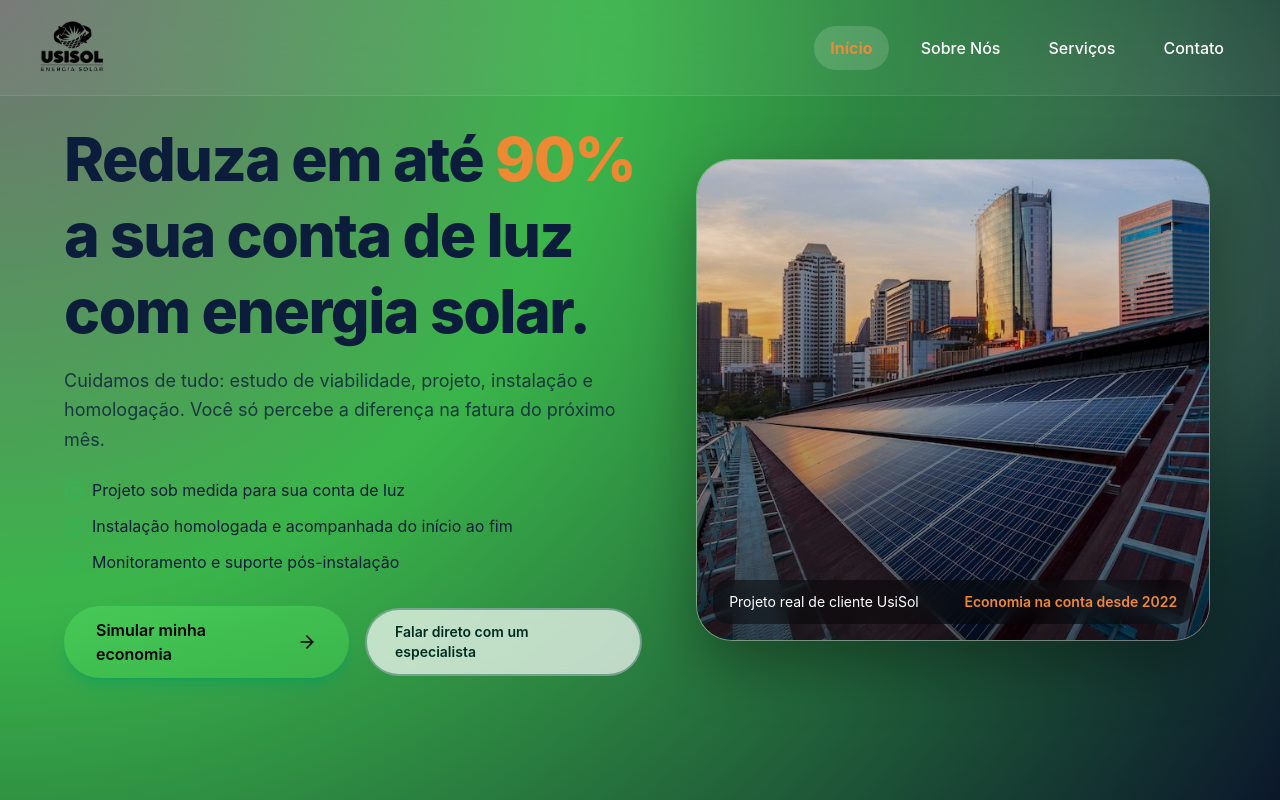
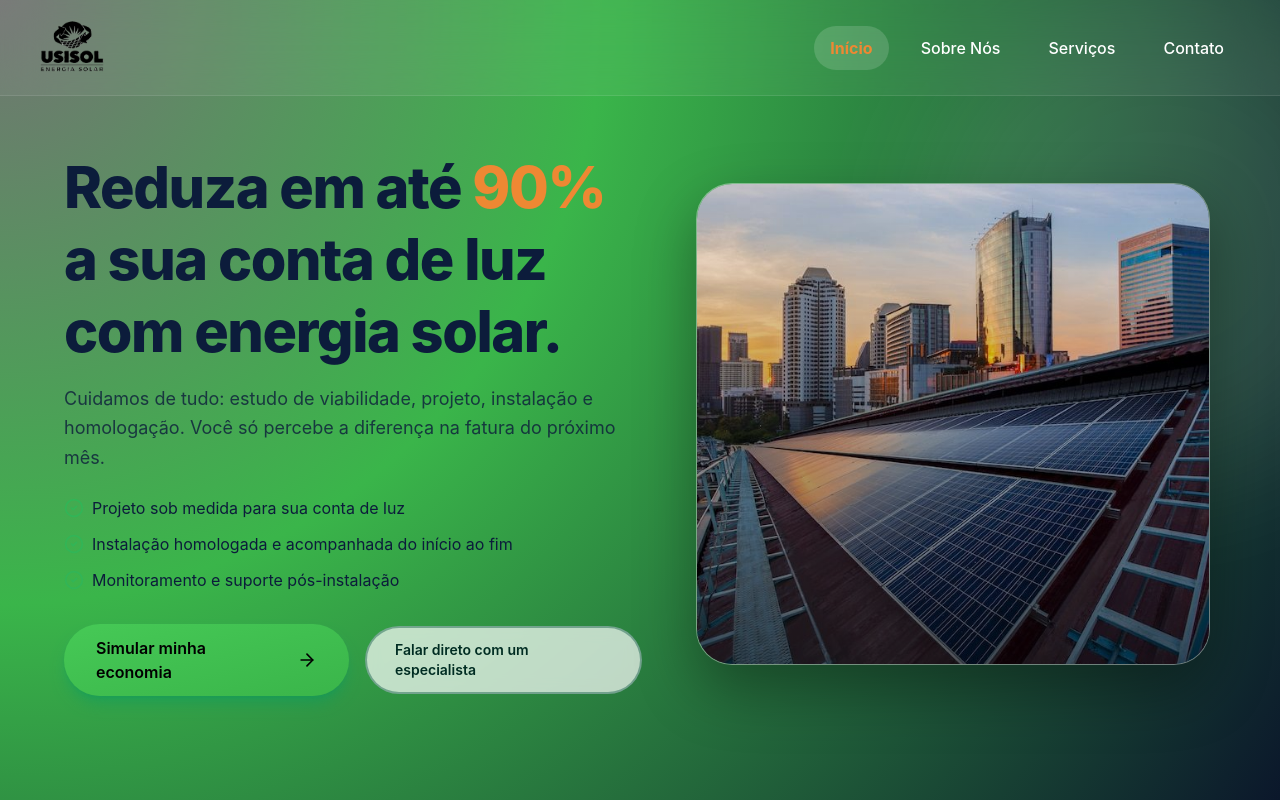
Before and after one commit to RicardoJrn1/UsiSol, a Next.js app: page / in a window 1280 px wide. Shown: the top 800 px of the page. Built offline with nearby package versions, Linux system fonts and the light colour scheme.

Commit message:
mudanças

```diff
--- a/src/components/hero-section.tsx
+++ b/src/components/hero-section.tsx
@@ -39,9 +39,10 @@ export default function HeroSection() {
       id="hero-section"
       aria-labelledby="hero-title"
       className="
-        relative flex min-h-screen items-center justify-center
-        overflow-hidden px-6 py-14
-        md:px-12 md:py-20
+        relative flex min-h-screen items-start md:items-center justify-center
+        overflow-visible md:overflow-hidden
+        px-6 pt-28 pb-14
+        md:px-12 md:pt-32 md:pb-20
       "
     >
       {/* Fundo com degradê */}
@@ -61,16 +62,15 @@ export default function HeroSection() {
         animate="show"
         className="w-full max-w-6xl mx-auto"
       >
-        <div className="grid items-center gap-12 lg:grid-cols-[minmax(0,1.1fr)_minmax(0,1fr)]">
+        <div className="grid items-start lg:items-center gap-10 lg:gap-12 lg:grid-cols-[minmax(0,1.1fr)_minmax(0,1fr)]">
           {/* COLUNA ESQUERDA – Conteúdo */}
           <div className="max-w-2xl text-center lg:text-left mx-auto lg:mx-0">
-
             <motion.h1
               id="hero-title"
               variants={itemVariants}
               className="
                 font-extrabold leading-tight tracking-tight text-[#0c1c3b]
-                text-[clamp(2.1rem,5.6vw,3.8rem)]
+                text-[clamp(1.9rem,5.2vw,3.6rem)]
               "
             >
               Reduza em até{" "}
@@ -92,7 +92,7 @@ export default function HeroSection() {
               className="mt-6 space-y-3 text-sm sm:text-base text-[#0c1c3b]"
             >
               {benefits.map((item) => (
-                <li key={item} className="flex items-start gap-2">
+                <li key={item} className="flex items-start gap-2 text-left">
                   <CheckCircle2 className="mt-[2px] h-5 w-5 flex-shrink-0 text-[#32b557]" />
                   <span>{item}</span>
                 </li>
@@ -135,7 +135,6 @@ export default function HeroSection() {
                 Falar direto com um especialista
               </a>
             </motion.div>
-
           </div>
 
           {/* COLUNA DIREITA – Imagem hero */}
@@ -144,7 +143,7 @@ export default function HeroSection() {
             className="
               relative mt-8 lg:mt-0
               mx-auto w-full max-w-md lg:max-w-lg
-              h-[340px] sm:h-[420px] lg:h-[480px]
+              h-[320px] sm:h-[400px] lg:h-[480px]
               overflow-hidden rounded-[2.2rem]
               shadow-[0_24px_60px_rgba(0,0,0,0.35)] ring-1 ring-white/40
             "
@@ -159,14 +158,6 @@ export default function HeroSection() {
 
             {/* Overlay suave */}
             <div className="absolute inset-0 bg-gradient-to-t from-black/55 via-black/25 to-transparent" />
-
-            {/* Label na imagem */}
-            <div className="absolute bottom-4 left-4 right-4 flex items-center justify-between rounded-2xl bg-black/45 px-4 py-3 text-xs text-white backdrop-blur-md sm:text-sm">
-              <span>Projeto real de cliente UsiSol</span>
-              <span className="font-semibold text-[var(--accent-orange)]">
-                Economia na conta desde 2022
-              </span>
-            </div>
           </motion.div>
         </div>
       </motion.div>
```
